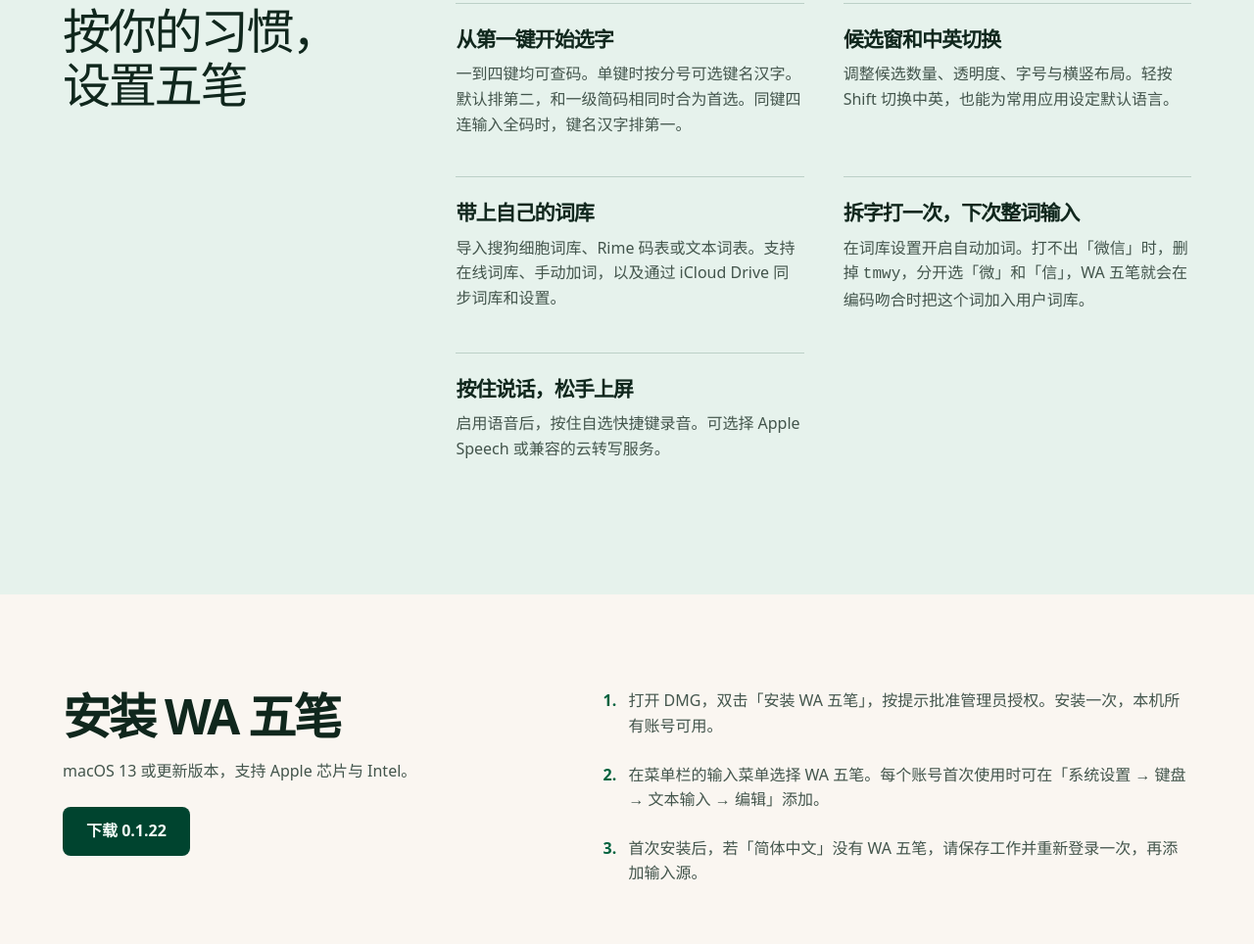
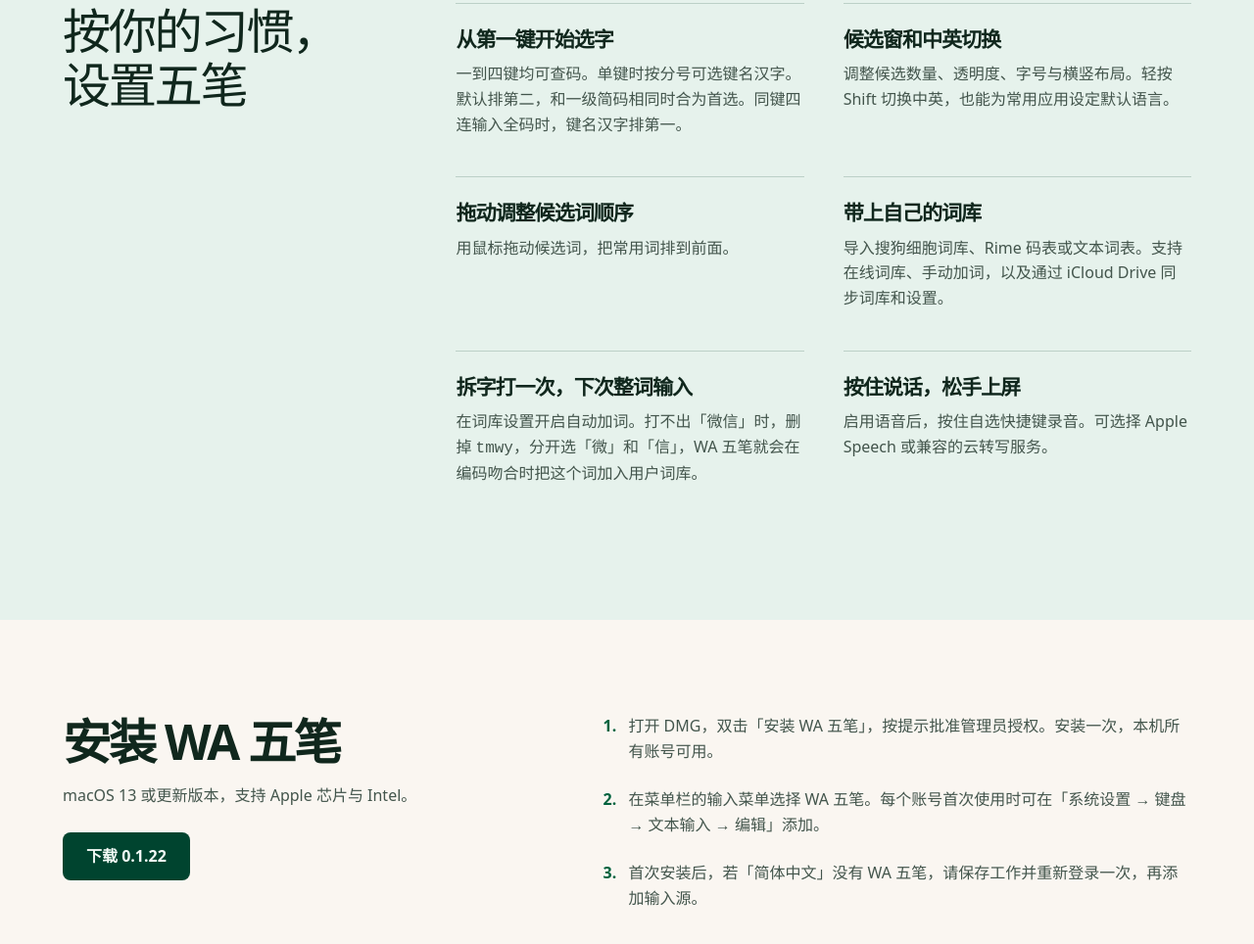
Before and after one commit to huluxiaohuowa/wawubi-web, a plain HTML site: page index.html in a window 1280 px wide. Shown: the part 976-1940 px from the top of the page at 98% size. Drawn offline with Linux system fonts and the light colour scheme; no server answers.

Commit message:
Highlight drag-to-reorder candidate words

```diff
--- a/index.html
+++ b/index.html
@@ -69,6 +69,10 @@
 <p>调整候选数量、透明度、字号与横竖布局。轻按 Shift 切换中英，也能为常用应用设定默认语言。</p>
 </article>
 <article>
+<h3>拖动调整候选词顺序</h3>
+<p>用鼠标拖动候选词，把常用词排到前面。</p>
+</article>
+<article>
 <h3>带上自己的词库</h3>
 <p>导入搜狗细胞词库、Rime 码表或文本词表。支持在线词库、手动加词，以及通过 iCloud Drive 同步词库和设置。</p>
 </article>
```
